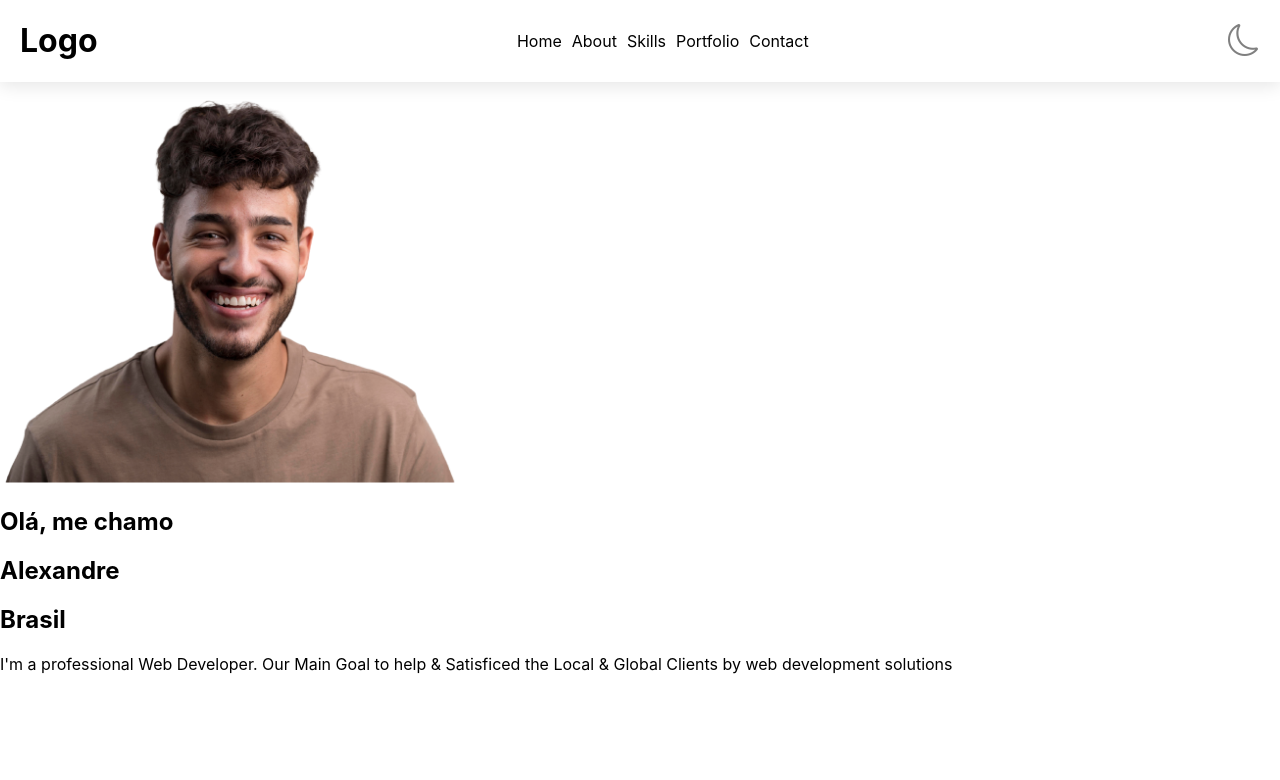
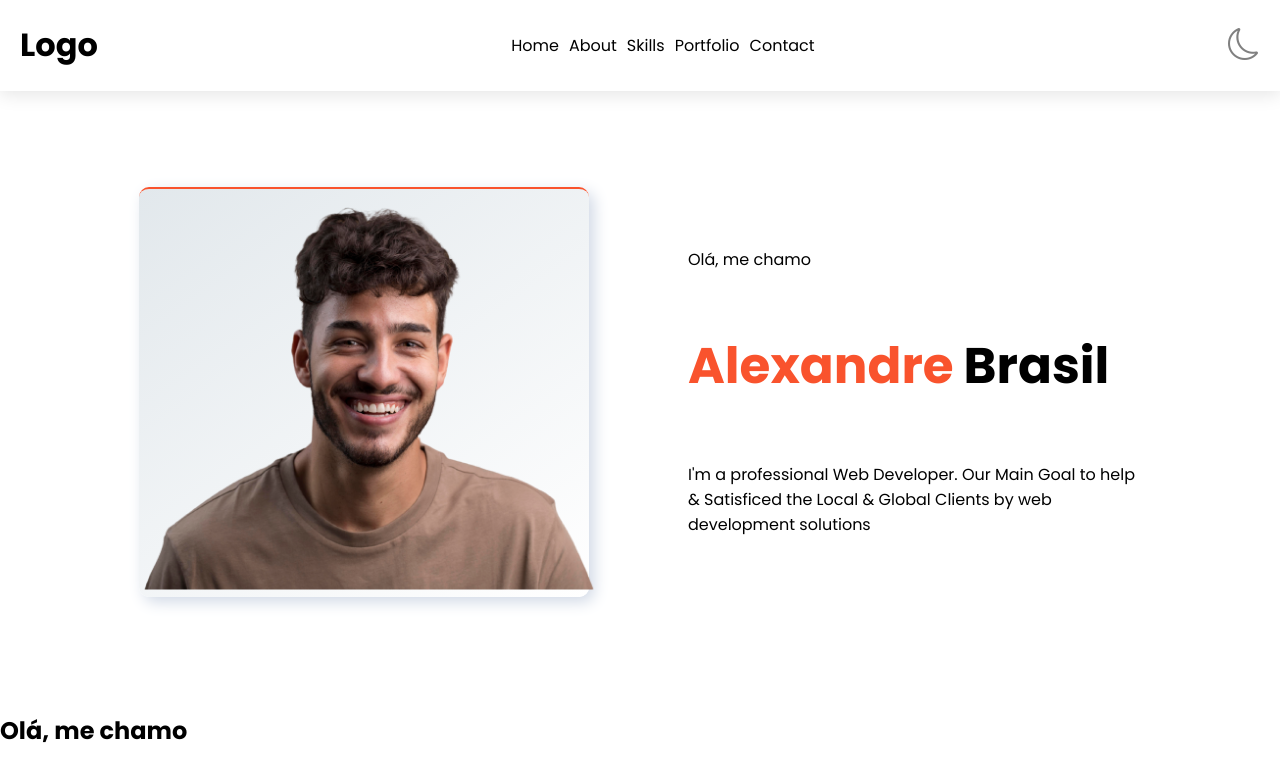
Before and after one commit to alexandre-cooper/alexandre.agency, a React (Create React App) app: page / in a window 1280 px wide. Shown: the top 780 px of the page. Built offline with nearby package versions, Linux system fonts and the light colour scheme.

Commit message:
feat: main page

```diff
--- a/src/App.js
+++ b/src/App.js
@@ -15,14 +15,32 @@
   return (
     <div>
       <Header modoEscuro={darkMode} onToggle={toggleTema} />
+      <section className="container">
+        <div className="main">
+        <div class="images">
+                <img src={foto_perfil} />
+                <span class="bg-effect-1">
+                <span class="bg-effect-1"></span>
+
+                </span>
+            </div>
+
+
+        <div className="info">
+        <p>{titulo}</p>
+        <span className="name">
+        <h1 className="name_complete">{nome}</h1>
+        <h1>{sobre_nome}</h1>
+        </span>
+        <p>{sobre}</p>
+        </div>
+        </div>
+      </section>
+
       <section>
-        <img src={foto_perfil} />
         <h1>{titulo}</h1>
-        <h1>{nome}</h1>
-        <h1>{sobre_nome}</h1>
-        <p>{sobre}</p>
+      </section>
 
-      </section>
     </div>
   );
 }
--- a/src/index.css
+++ b/src/index.css
@@ -1,3 +1,5 @@
+@import url('https://fonts.googleapis.com/css2?family=Poppins:wght@100;200;300;400;500;600;700;800&display=swap');
+@import url('https://fonts.googleapis.com/css2?family=Outfit:wght@200;300;400;500;600;700;800&family=Roboto:wght@100;300;400&display=swap');
 :root {
   --primary-light-bg: #ffffff; /* Cor de fundo no modo claro */
   --primary-light-text: #000000; /* Cor do texto no modo claro */
@@ -7,16 +9,12 @@
 }
 body {
   margin: 0;
-  font-family: -apple-system, BlinkMacSystemFont, 'Segoe UI', 'Roboto', 'Oxygen',
-    'Ubuntu', 'Cantarell', 'Fira Sans', 'Droid Sans', 'Helvetica Neue',
-    sans-serif;
+  font-family: 'Poppins', 'Outfit', 'Roboto', sans-serif;
   -webkit-font-smoothing: antialiased;
   -moz-osx-font-smoothing: grayscale;
+  height: 100vh;
 }
-section {
-  height: 100vh;
-  width: 100%;
-}
+
 li {
   list-style-type: none;
 }
@@ -53,3 +51,43 @@
 header ul a {
   padding: 5px;
 }
+.container {
+  display: flex;
+
+  justify-content: center;
+  align-items: center;
+}
+.info{
+  display: flex;
+  flex-direction: column;
+}
+.name{
+  display: flex;
+}
+span h1{
+  font-size: 50px;
+}
+.name_complete {
+  margin-right: 10px;
+  color: var(--primary-titulo-text);
+}
+.main {
+  padding: 6rem 0;
+  display: grid;
+  grid-template-columns: repeat(auto-fit, minmax(350px, 1fr));
+  row-gap: 2rem;
+  column-gap: 6rem;
+  align-items: center;
+}
+.images {
+  border-radius: 10px;
+  width: 450px;
+  /* opacity: 0; */
+  /* animation: imageAni 1s ease forwards; */
+  /* animation-delay: 1.5s */
+}
+.images {
+  background: linear-gradient(145deg, #e2e8ec, #ffffff);
+  box-shadow: 5px 5px 15px #D1D9E6, -5px -5px 15px #ffffff;
+  border-top: 2px solid var(--primary-titulo-text);
+}
```
